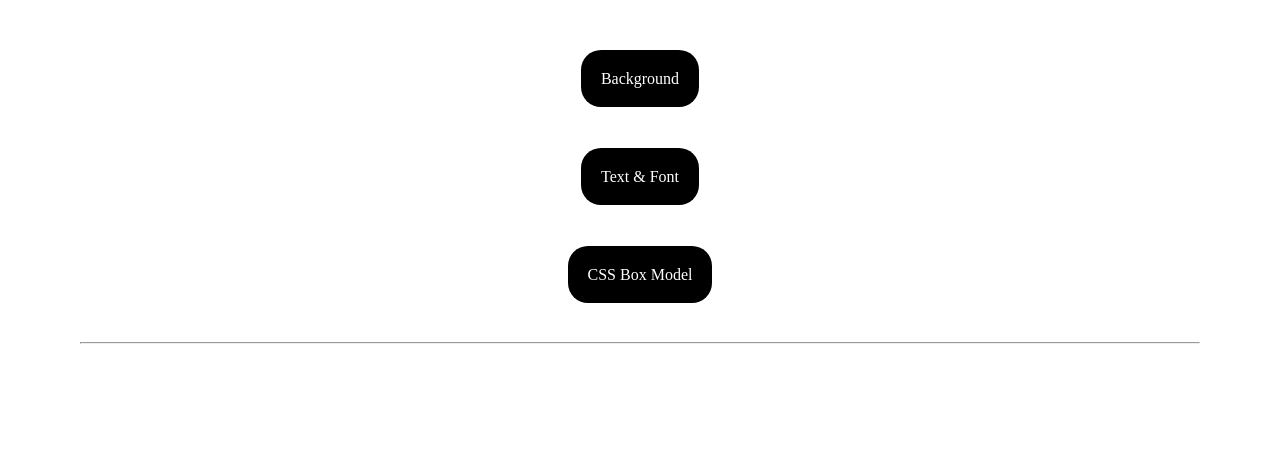
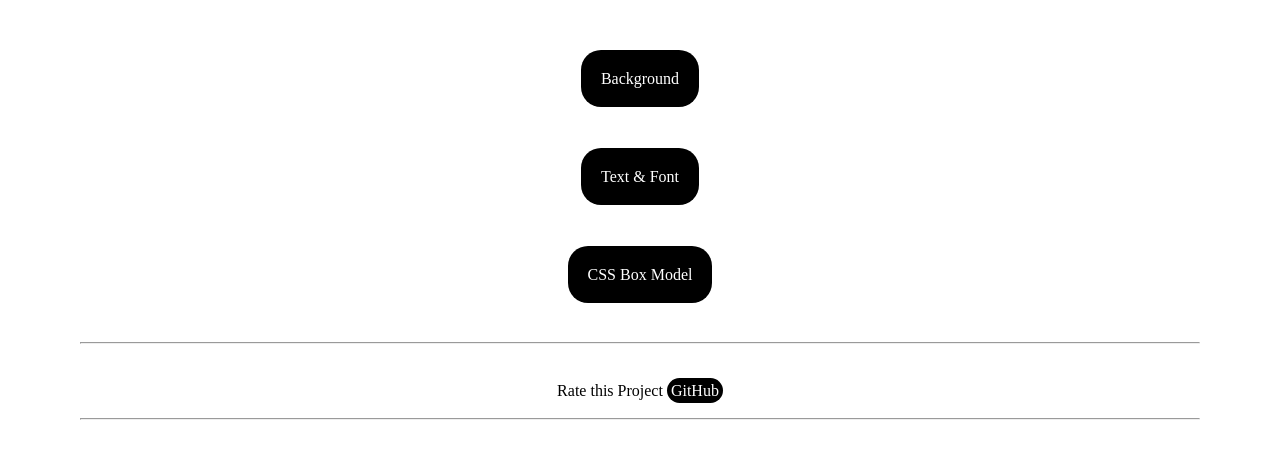
Before and after one commit to Bibek00Kr/css-basics-, a plain HTML site: page contents.html in a window 1280 px wide. Shown: the part 139-598 px from the top of the page. Drawn offline with Linux system fonts and the light colour scheme.

Commit message:
Add files via upload

```diff
--- a/contents.html
+++ b/contents.html
@@ -6,31 +6,46 @@
     <meta name="viewport" content="width=device-width, initial-scale=1.0">
     <title>Table of Contents</title>
     <style>
-        *{
+        * {
             margin: 0;
             padding: 0;
             box-sizing: border-box;
         }
-        .parent{
+
+        .parent {
             text-align: center;
             margin: 5rem;
         }
-        .child{
+
+        .child {
             margin-top: 2rem;
         }
-        .btn{
+
+        .btn {
             padding: 40px;
         }
-        .btn a{
+
+        .btn a {
             text-decoration: none;
             color: white;
             background-color: black;
             padding: 20px;
             border-radius: 20px;
-
-
         }
 
+        .last {
+            padding-top: 20px;
+            text-align: center;
+        }
+
+        .last a {
+
+            text-decoration: none;
+            color: white;
+            background-color: black;
+            padding: 4px;
+            border-radius: 50px;
+        }
     </style>
 </head>
 
@@ -46,6 +61,11 @@
         </div>
         <br>
         <hr>
+        <br>
+        <p class="last">Rate this Project <a href="https://github.com/Bibek00Kr/css-basics-">GitHub</a></p>
+        <br>
+
+        <hr>
     </div>
 </body>
 
```
Also changed, not shown: bg.html (+1 -1 lines), box.html (+1 -1 lines), font.html (+1 -1 lines).
